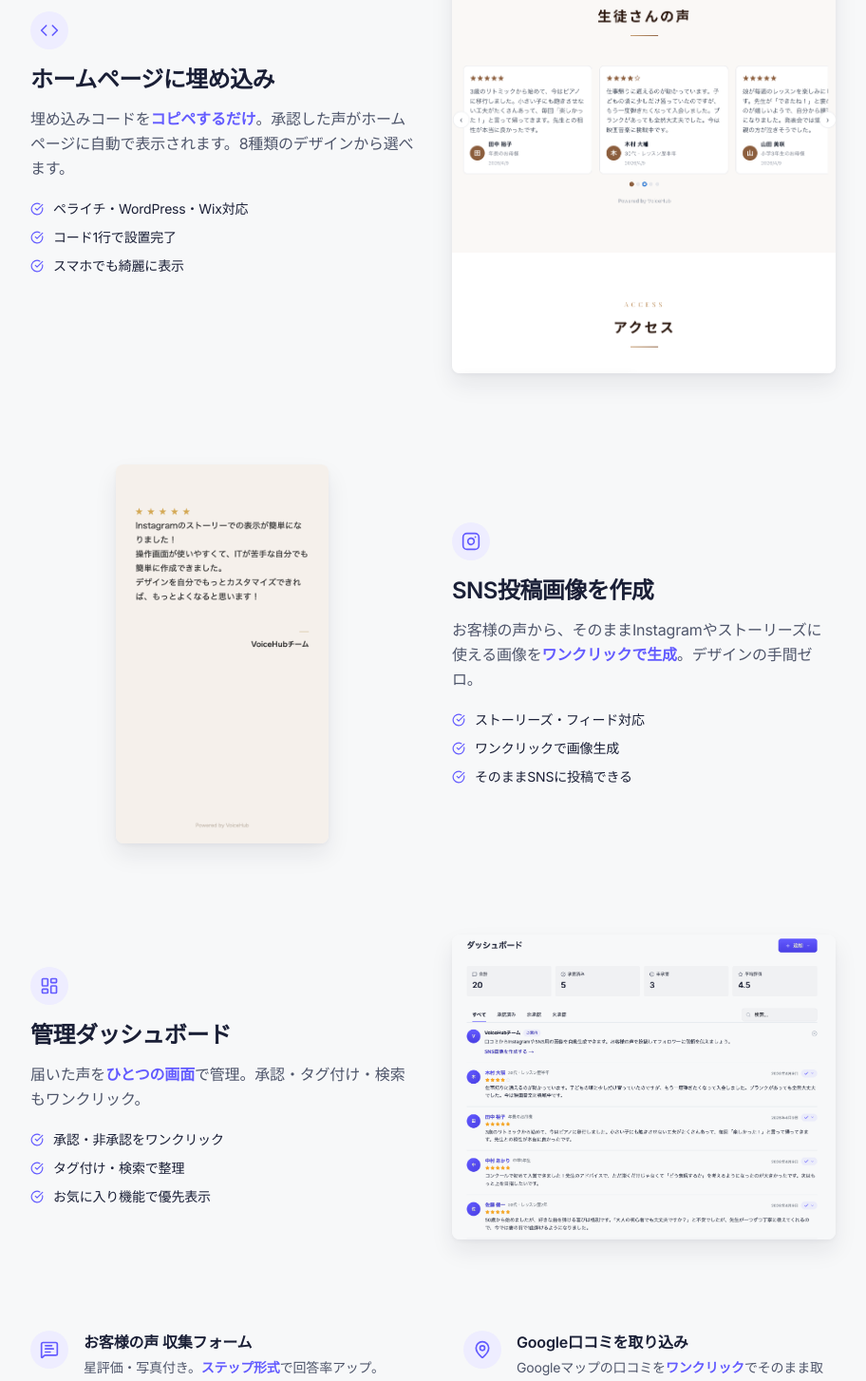
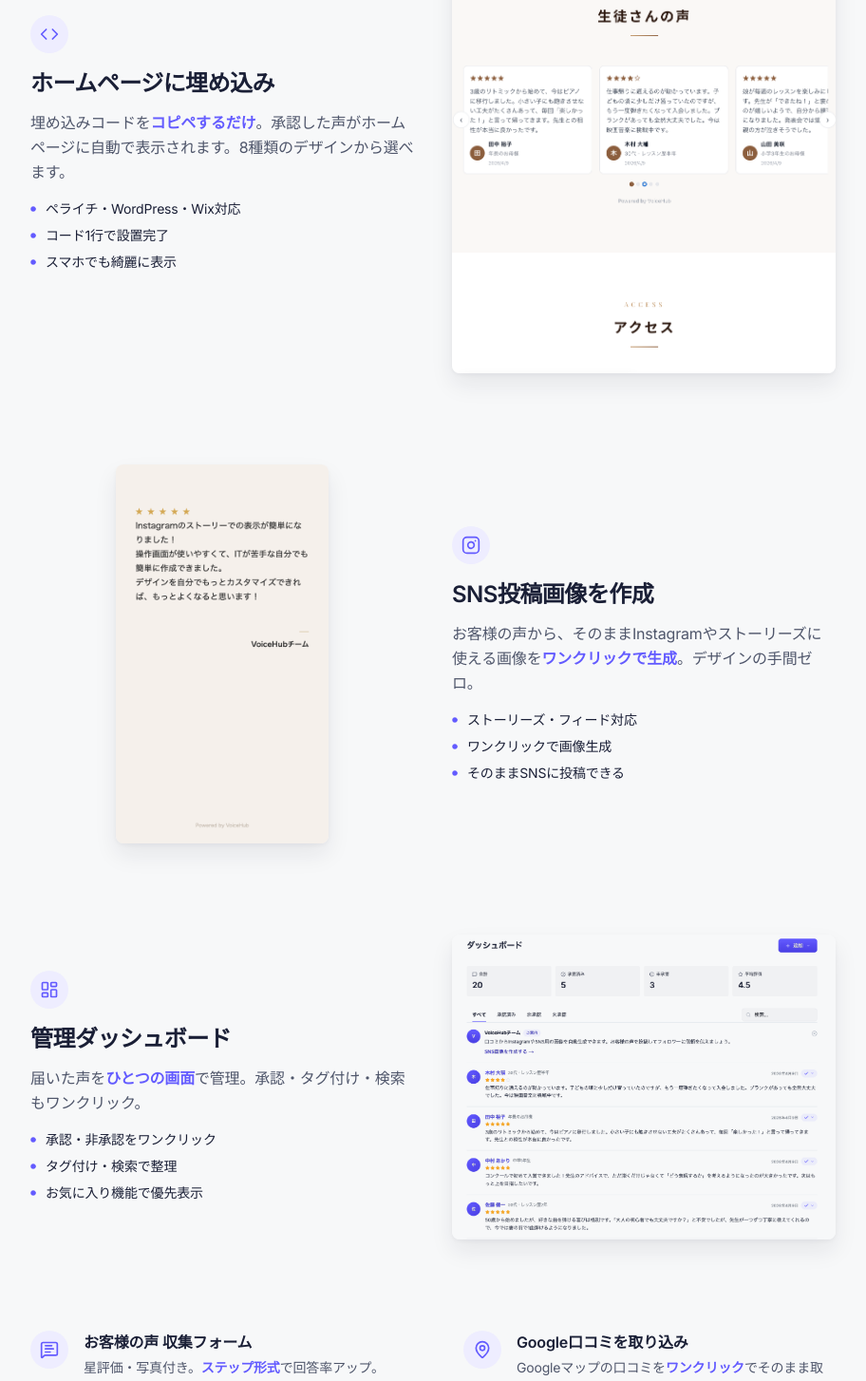
Before and after one commit to forRR444/voice-hub, a Next.js app: page / in a window 1280 px wide. Shown: the part 3729-5183 px from the top of the page at 95% size, without its empty margins (184-1096 px from the left). Built offline with nearby package versions, Linux system fonts and the light colour scheme; no server answers.

Commit message:
fix: リストアイコンをCheckCircleからCircle（小さい塗り丸）に統一

```diff
--- a/src/app/page.tsx
+++ b/src/app/page.tsx
@@ -19,6 +19,7 @@ import {
   Instagram,
   ImageIcon,
   MapPin,
+  Circle,
 } from "lucide-react";
 import WidgetDemo from "./components/widget-demo";
 import { WIDGET_TYPES } from "@/lib/constants";
@@ -264,10 +265,10 @@ export default function Home() {
               <p className="mt-3 text-sm sm:text-base text-[var(--slate)] leading-relaxed">
                 埋め込みコードを<span className="text-[var(--brand)] font-semibold">コピペするだけ</span>。承認した声がホームページに自動で表示されます。{WIDGET_TYPES.length}種類のデザインから選べます。
               </p>
-              <ul className="mt-5 space-y-2.5">
+              <ul className="mt-4 space-y-2 text-sm text-[var(--ink)]">
                 {["ペライチ・WordPress・Wix対応", "コード1行で設置完了", "スマホでも綺麗に表示"].map((item, i) => (
-                  <li key={i} className="flex items-center gap-2.5 text-sm text-[var(--ink)]">
-                    <CheckCircle size={14} className="text-[var(--brand)] shrink-0" />
+                  <li key={i} className="flex items-center gap-2.5">
+                    <Circle size={6} className="text-[var(--brand)] shrink-0 fill-[var(--brand)]" />
                     {item}
                   </li>
                 ))}
@@ -301,10 +302,10 @@ export default function Home() {
               <p className="mt-3 text-sm sm:text-base text-[var(--slate)] leading-relaxed">
                 お客様の声から、そのままInstagramやストーリーズに使える画像を<span className="text-[var(--brand)] font-semibold">ワンクリックで生成</span>。デザインの手間ゼロ。
               </p>
-              <ul className="mt-5 space-y-2.5">
+              <ul className="mt-4 space-y-2 text-sm text-[var(--ink)]">
                 {["ストーリーズ・フィード対応", "ワンクリックで画像生成", "そのままSNSに投稿できる"].map((item, i) => (
-                  <li key={i} className="flex items-center gap-2.5 text-sm text-[var(--ink)]">
-                    <CheckCircle size={14} className="text-[var(--brand)] shrink-0" />
+                  <li key={i} className="flex items-center gap-2.5">
+                    <Circle size={6} className="text-[var(--brand)] shrink-0 fill-[var(--brand)]" />
                     {item}
                   </li>
                 ))}
@@ -324,10 +325,10 @@ export default function Home() {
               <p className="mt-3 text-sm sm:text-base text-[var(--slate)] leading-relaxed">
                 届いた声を<span className="text-[var(--brand)] font-semibold">ひとつの画面</span>で管理。承認・タグ付け・検索もワンクリック。
               </p>
-              <ul className="mt-5 space-y-2.5">
+              <ul className="mt-4 space-y-2 text-sm text-[var(--ink)]">
                 {["承認・非承認をワンクリック", "タグ付け・検索で整理", "お気に入り機能で優先表示"].map((item, i) => (
-                  <li key={i} className="flex items-center gap-2.5 text-sm text-[var(--ink)]">
-                    <CheckCircle size={14} className="text-[var(--brand)] shrink-0" />
+                  <li key={i} className="flex items-center gap-2.5">
+                    <Circle size={6} className="text-[var(--brand)] shrink-0 fill-[var(--brand)]" />
                     {item}
                   </li>
                 ))}
```
